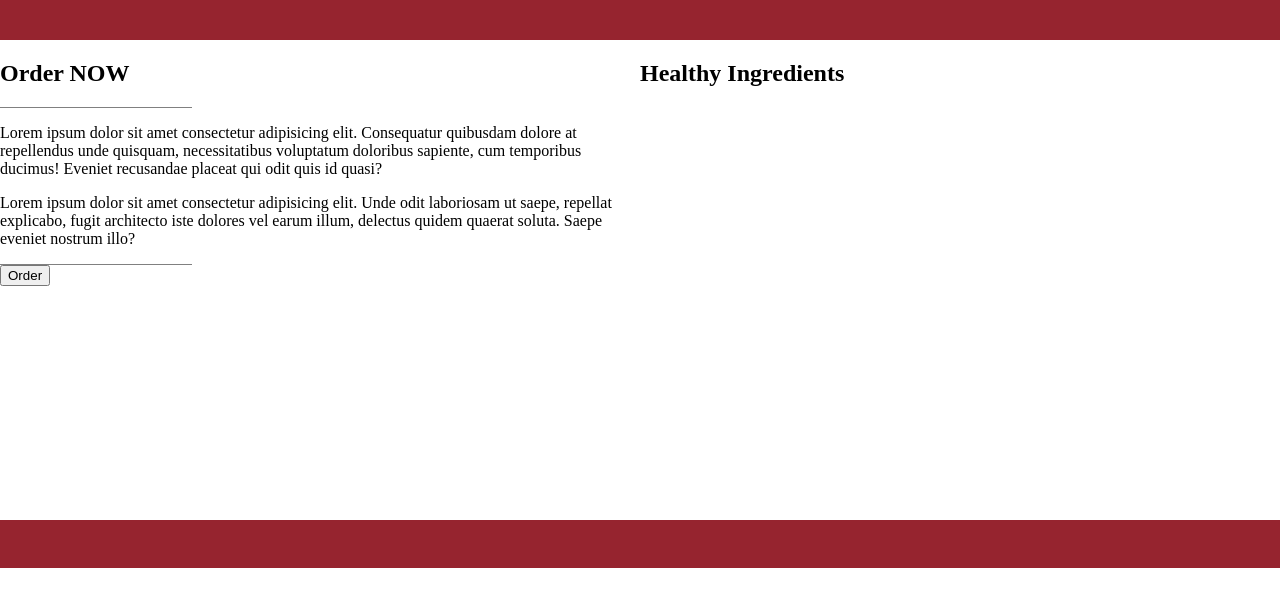
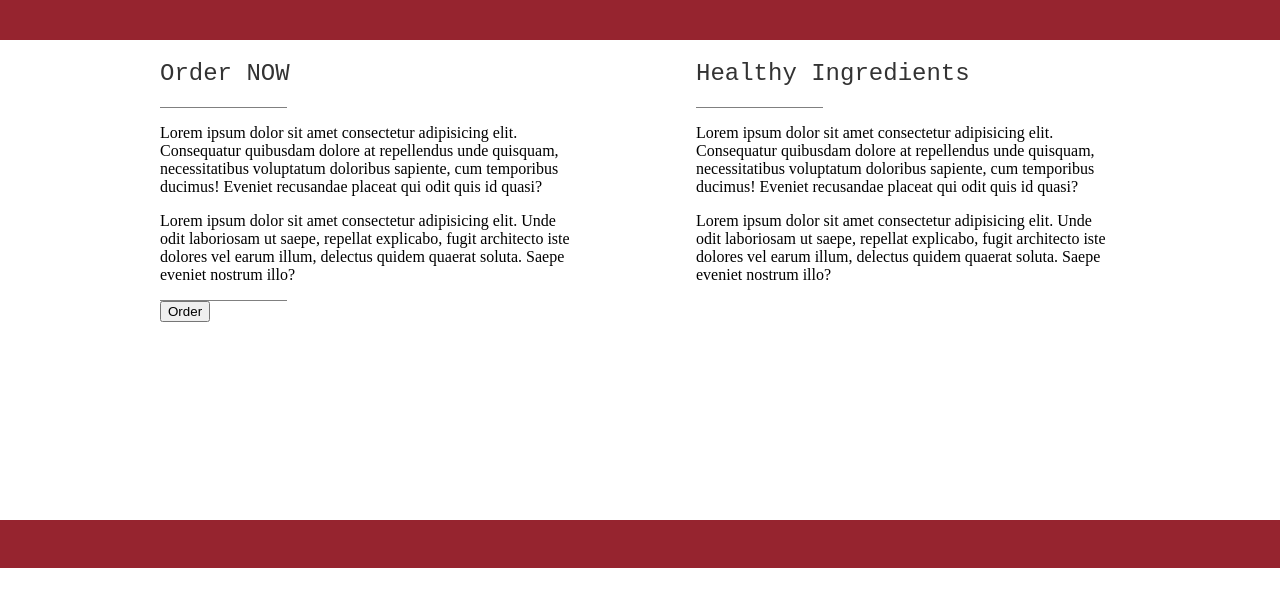
Before and after one commit to AngryWeather/RestaurantPage, a website built with webpack: page dist/index.html in a window 1280 px wide. Shown: the part 104-710 px from the top of the page. Built offline with nearby package versions, Linux system fonts and the light colour scheme.

Commit message:
Seperate paragraphs

```diff
--- a/src/homePage.js
+++ b/src/homePage.js
@@ -46,6 +46,18 @@ function ingredients() {
     const ingredientsHeading = document.createElement("h2");
     ingredientsHeading.textContent = "Healthy Ingredients";
     ingredientsDiv.appendChild(ingredientsHeading);
+
+    const divLine = document.createElement("div");
+    divLine.classList.toggle("div-line");
+    ingredientsDiv.appendChild(divLine);
+
+    const orderParagraph = document.createElement("p");
+    orderParagraph.textContent = "Lorem ipsum dolor sit amet consectetur adipisicing elit. Consequatur quibusdam dolore at repellendus unde quisquam, necessitatibus voluptatum doloribus sapiente, cum temporibus ducimus! Eveniet recusandae placeat qui odit quis id quasi?";
+    ingredientsDiv.appendChild(orderParagraph);
+
+    const orderParagraphTwo = document.createElement("p");
+    orderParagraphTwo.textContent = "Lorem ipsum dolor sit amet consectetur adipisicing elit. Unde odit laboriosam ut saepe, repellat explicabo, fugit architecto iste dolores vel earum illum, delectus quidem quaerat soluta. Saepe eveniet nostrum illo?";
+    ingredientsDiv.appendChild(orderParagraphTwo);
 }
 
 export{createHomePage};
--- a/src/styles/style.css
+++ b/src/styles/style.css
@@ -51,6 +51,7 @@ body {
 .home-div {
     display: flex;
     width: 100%;
+    gap: 7rem;
 }
 
 .div-line {
@@ -61,8 +62,17 @@ body {
 
 .order-div {
     width: 50%;
+    margin-left: 10rem;
 }
 
 .ingredients-div {
     width: 50%;
+    margin-right: 10rem;
 }
+
+h2 {
+    color: #333333;
+    font-family: monospace;
+    font-weight: normal;
+    font-size: 1.5rem;
+}
```
Also changed, not shown: dist/main.js.
